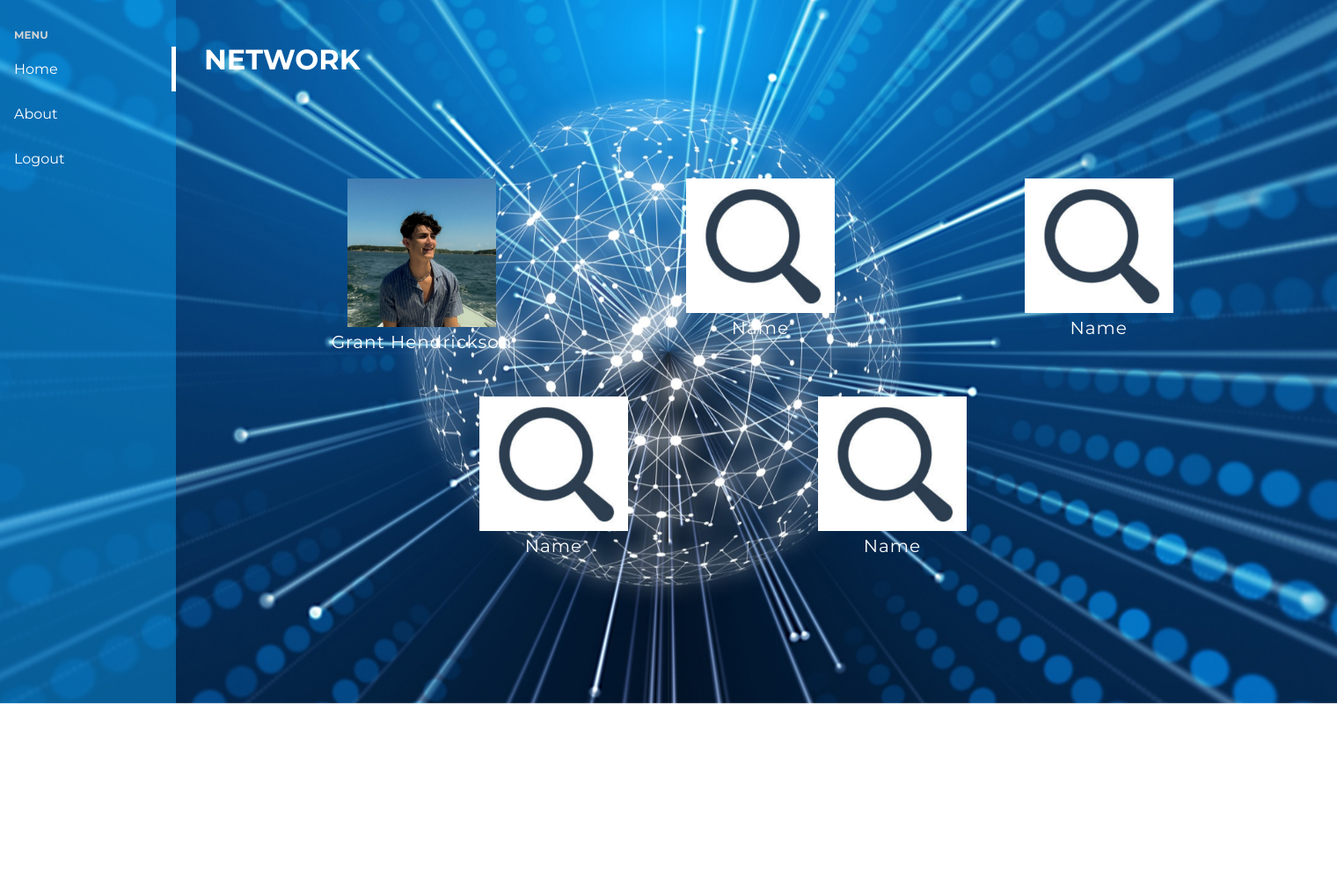
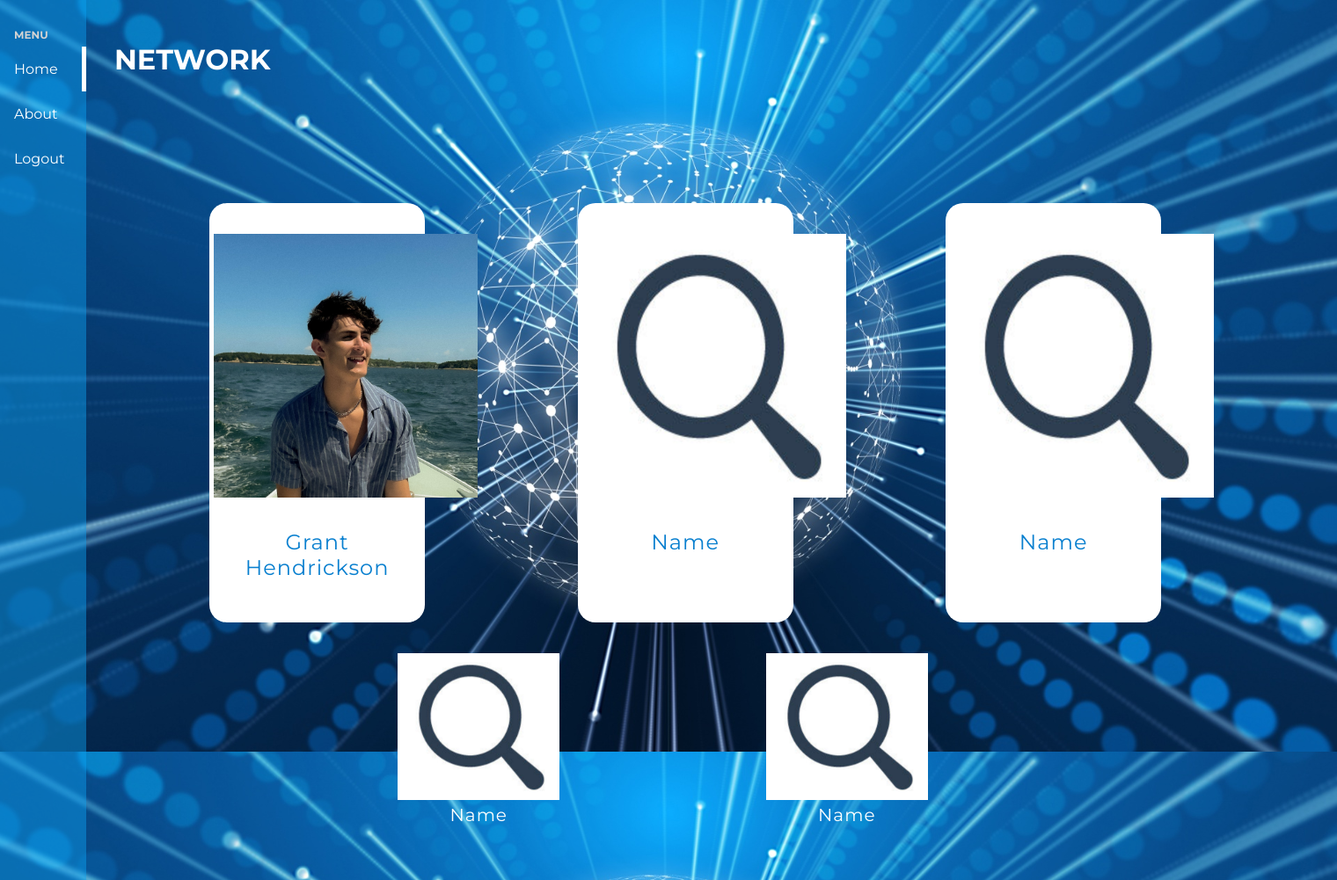
Before and after one commit to DylanEngle/COP4331-POOSD-Group16, a PHP site: page /aboutUs.html in a window 1520 px wide. Shown: the whole page at 88% size. Before the commit the page ends 800 px from the top, so only its background shows below. Run offline with PHP 8.4, Linux system fonts and the light colour scheme.

Commit message:
Changed About Us Styling for Proof of Concept

```diff
--- a/css/aboutUs.css
+++ b/css/aboutUs.css
@@ -85,17 +85,24 @@ header {
 }
 
 .gridItem {
+    background-color: white;
+    width: 60%;
+    height: 90%;
     text-align: center;
-    font-size: 20px;
+    font-size: 1.5rem;
     letter-spacing: 1px;
     font-family: 'Montserrat';
-    color:  white;
-    padding: 20px 0;
+    color:  #087FCF;
+    padding: 5px;
+    margin: 2em;
+    border-radius: 20px;
 }
 
   .gridItem img {
-    width: 45%;
-    height: auto;
+    width: 300px;
+    height: 300px;
+    margin-bottom: 30px;
+    margin-top: 30px;
   }
 
   .bottomRow{
@@ -112,8 +119,6 @@ header {
     width: 45%;
     height: auto;
   }
-
-
 
 .sidebar-toggle {
     display: none;
```
